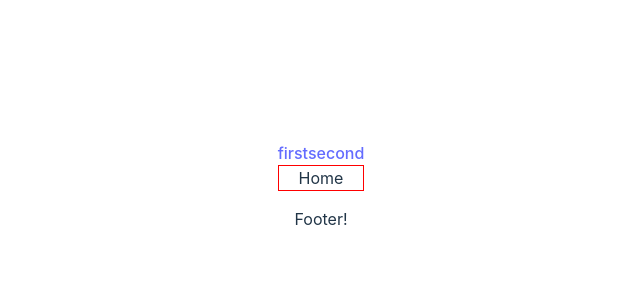
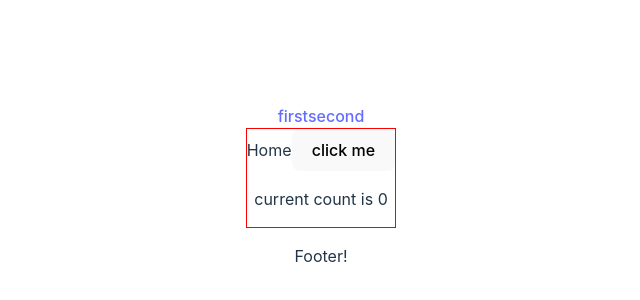
Before and after one commit to Seeru-crypto/helmes_homework, a React (Vite) app in the folder ui_v2/: page / in a window 1280 px wide. Shown: the part 206-506 px from the top of the page, without its empty margins (319-959 px from the left). Built offline with nearby package versions, Linux system fonts and the light colour scheme.

Commit message:
feat: add working state
Took 26 minutes

```diff
--- a/ui_v2/src/Home.tsx
+++ b/ui_v2/src/Home.tsx
@@ -1,7 +1,18 @@
+import {useAppDispatch, useAppSelector} from "./store/store.ts";
+import {increaseCount} from "./entities/users/setting.reducer.ts";
+
 function Home () {
+    // const [counter, setCounter] = useState(0)
+    const dispatch = useAppDispatch();
+    const count = useAppSelector((state) => state.setting.count);
+
     return (
         <div>
             Home
+            <button onClick={() => dispatch(increaseCount())}>
+                click me
+            </button>
+            <p>current count is {count}</p>
         </div>
     )
 }
--- /dev/null
+++ b/ui_v2/src/entities/users/setting.reducer.ts
@@ -0,0 +1,25 @@
+import {createSlice} from "@reduxjs/toolkit";
+
+interface ISettings {
+    count: number
+}
+
+const initialState: ISettings = {
+    count : 0,
+};
+
+
+export const settingSlice = createSlice({
+    name: 'settings',
+    initialState,
+    reducers: {
+        increaseCount: (state) => {
+            console.log("increase")
+            state.count = state.count + 1;
+
+        },
+    },
+})
+
+export const { increaseCount } = settingSlice.actions;
+export default settingSlice.reducer;
--- a/ui_v2/src/main.tsx
+++ b/ui_v2/src/main.tsx
@@ -2,14 +2,14 @@ import React from 'react'
 import ReactDOM from 'react-dom/client'
 import App from './App.tsx'
 import './index.css'
-import { BrowserRouter } from 'react-router-dom';
-import { Provider } from 'react-redux';
-import { store } from './store/store.ts';
+import {Provider} from "react-redux";
+import {store} from "./store/store.ts";
+import {BrowserRouter} from "react-router-dom";
 
 ReactDOM.createRoot(document.getElementById('root')!).render(
     <React.StrictMode>
-        <div>
-            <App/>
-        </div>
+        <Provider store={store}>
+                <App/>
+        </Provider>
     </React.StrictMode>,
 )
--- a/ui_v2/src/store/store.ts
+++ b/ui_v2/src/store/store.ts
@@ -1,9 +1,15 @@
-import {configureStore} from '@reduxjs/toolkit';
+import {combineReducers, configureStore} from '@reduxjs/toolkit';
 import {TypedUseSelectorHook, useDispatch, useSelector} from 'react-redux';
-import reducers from "./reducers.ts";
+import usersReducer from "../entities/users/users.reducer.ts";
+import settingReducer from "../entities/users/setting.reducer.ts";
+
+const rootReducer = combineReducers({
+  user: usersReducer,
+  setting: settingReducer
+})
 
 export const store = configureStore({
-  reducer: reducers,
+  reducer: rootReducer,
 });
 
 export type AppDispatch = typeof store.dispatch;
```
Also changed, not shown: ui_v2/src/store/entitiesReducers.ts (deleted, +0 -7 lines), ui_v2/src/store/reducers.ts (deleted, +0 -14 lines).
